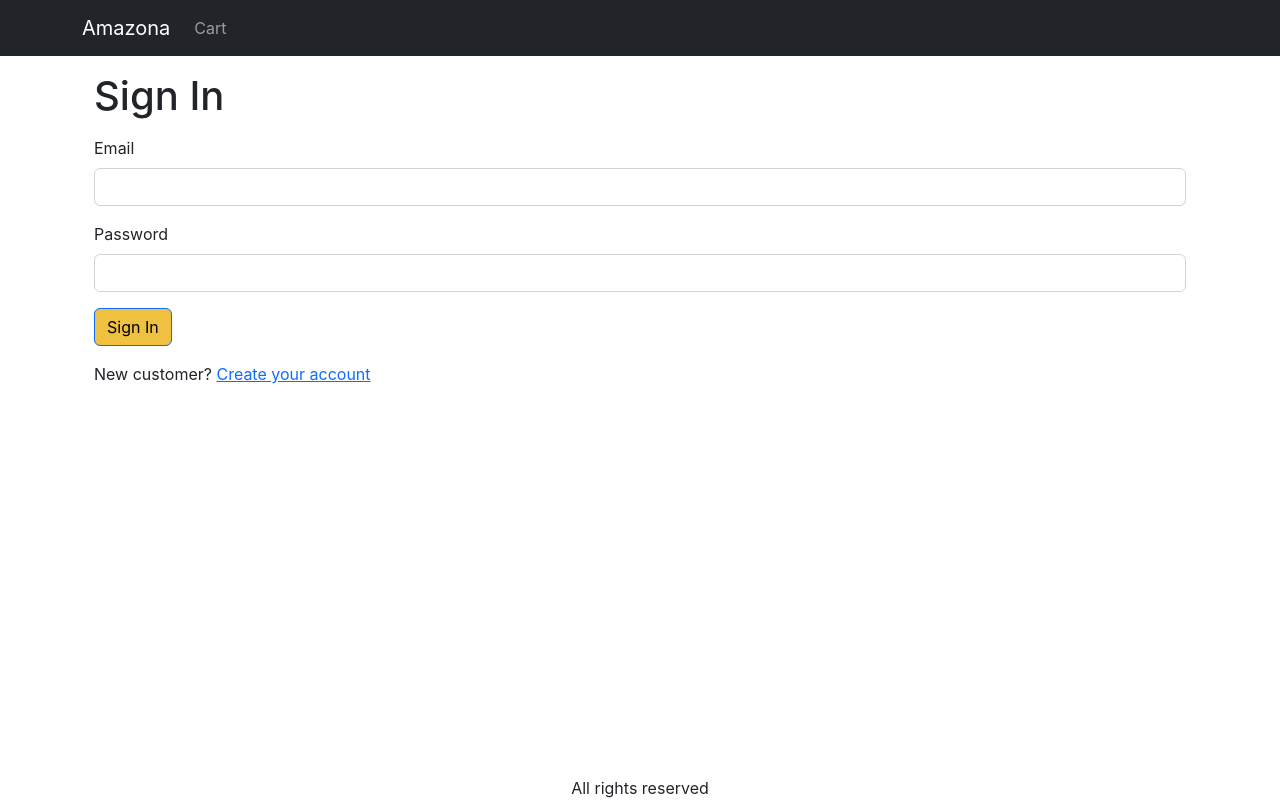
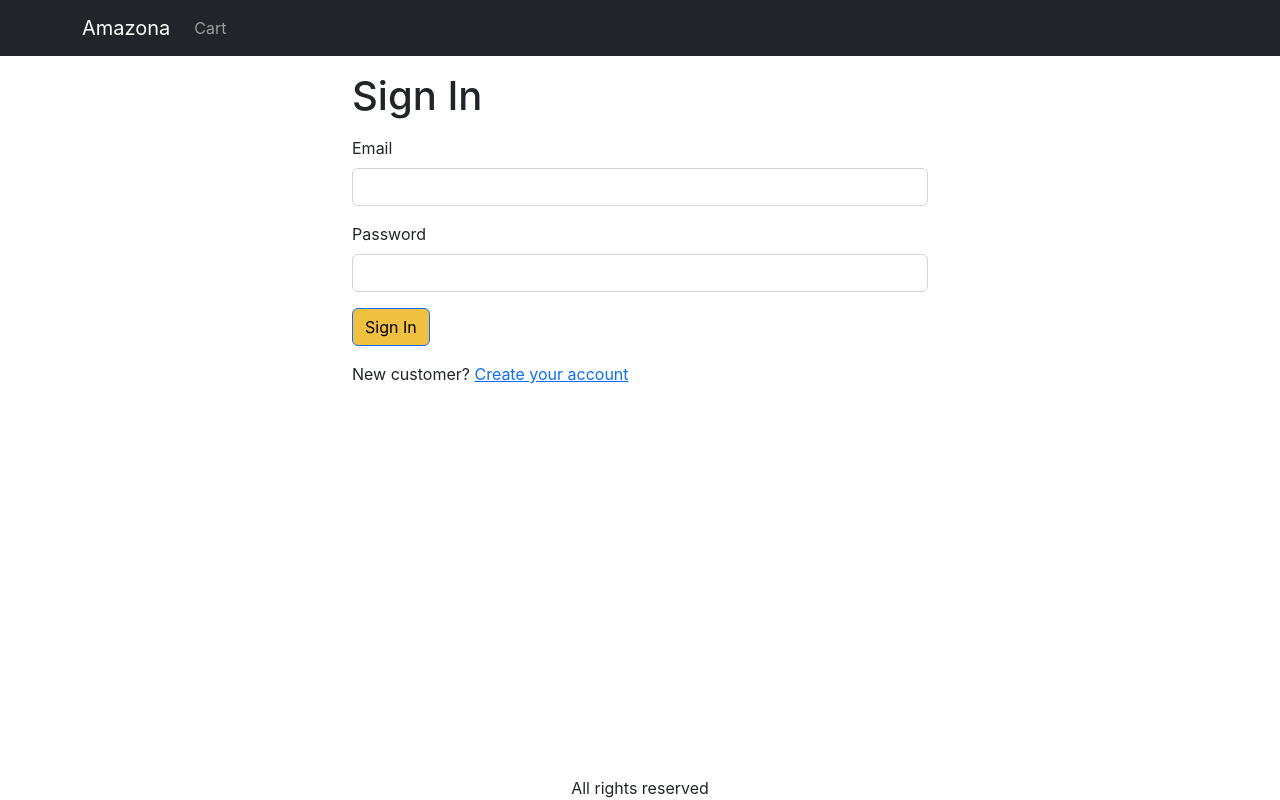
Before and after one commit to IT21286278/Ecommerce-Mern, a React (Create React App) app in the folder frontend/: page /signin in a window 1280 px wide. Built offline with nearby package versions, Linux system fonts and the light colour scheme.

Commit message:
18-Create signIn Screen

```diff
--- a/frontend/src/index.css
+++ b/frontend/src/index.css
@@ -52,3 +52,7 @@ main {
 .img-thumbnail {
   height: 80px;
 }
+
+.small-container {
+  max-width: 600px;
+}
```
Also changed, not shown: 1 other file (tests, documents, lock files or other folders).
